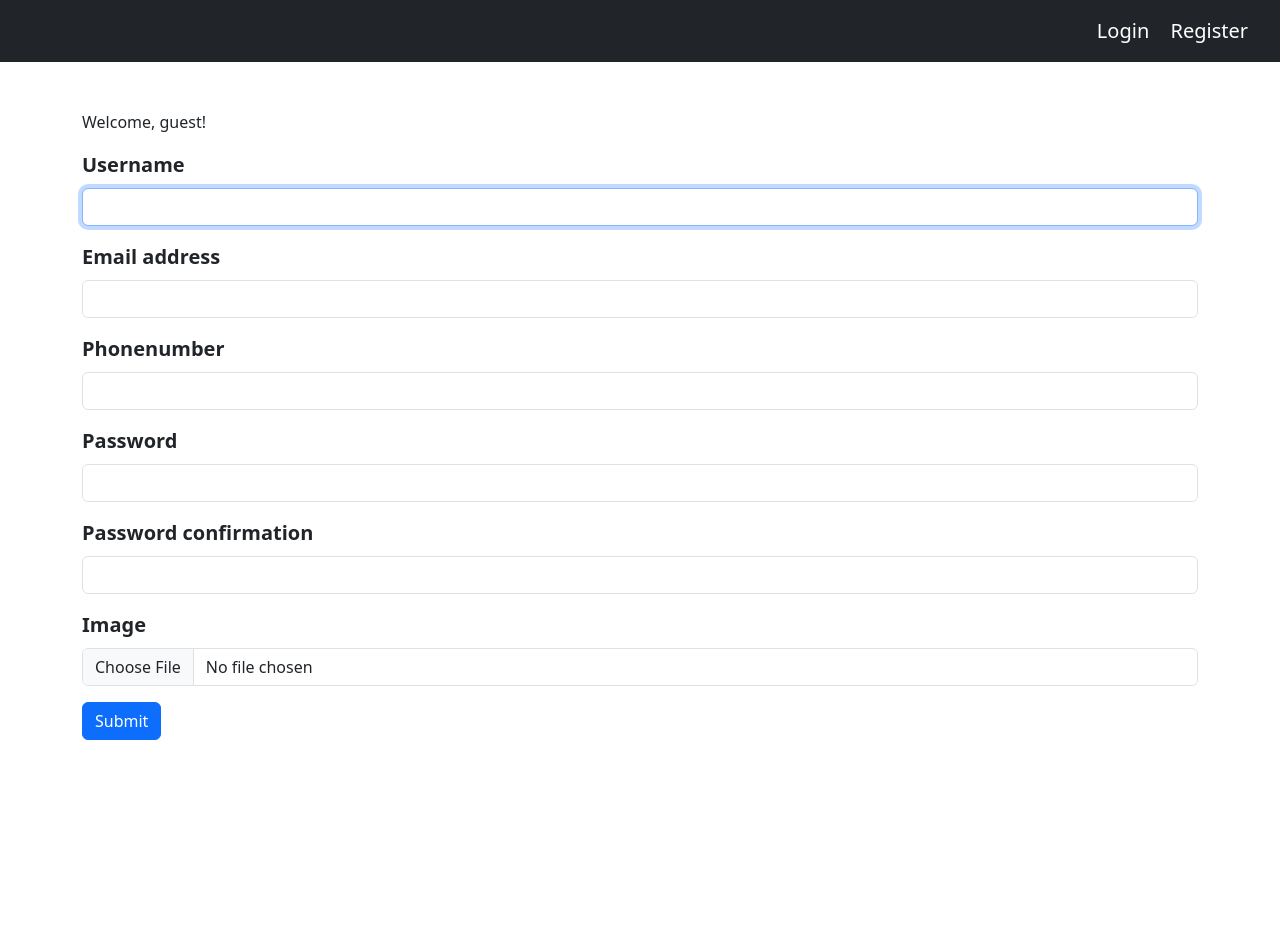
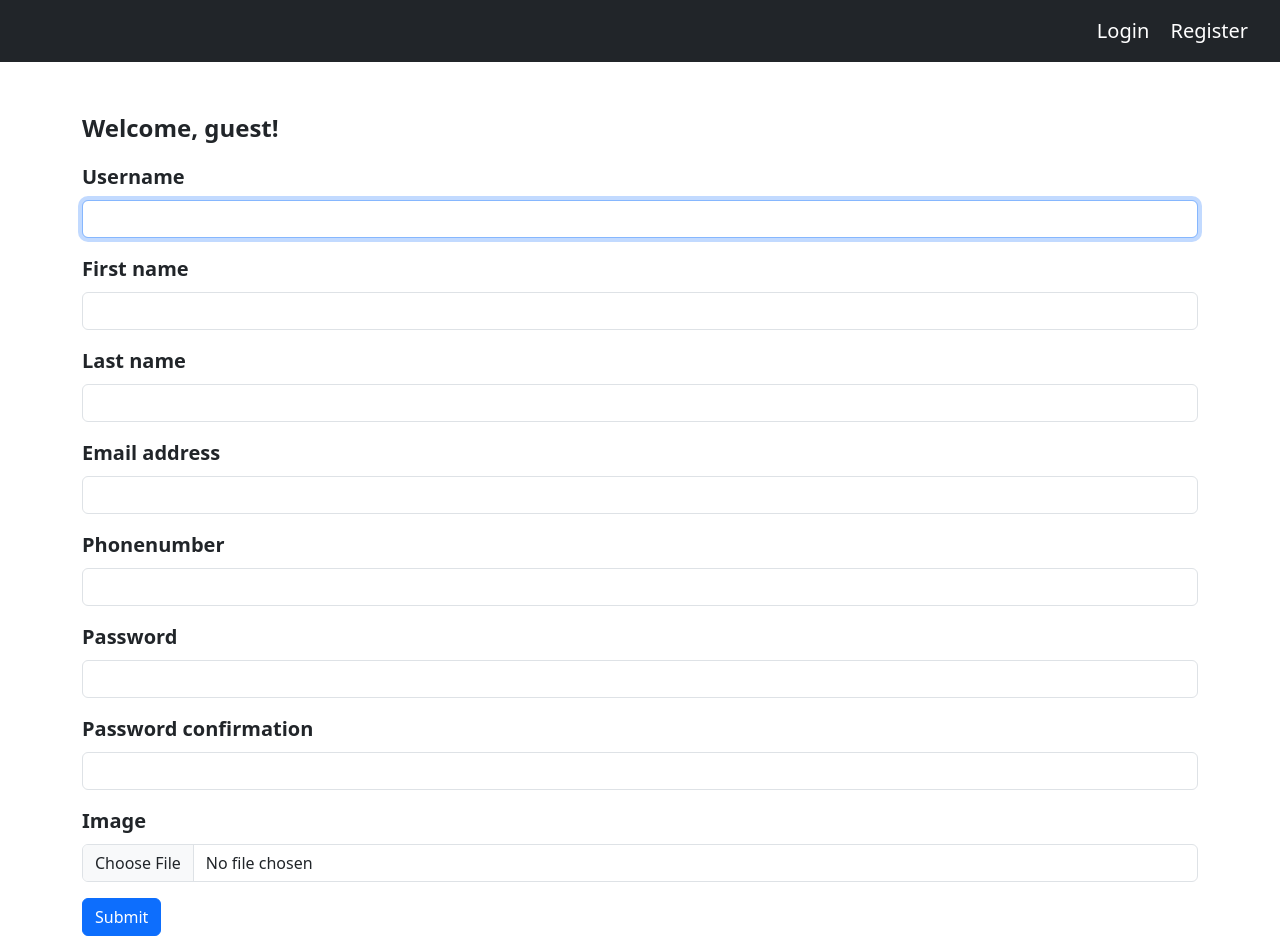
Before and after one commit to Ahmeed-Sayed/crowd_funding_ITI_django, a Django app: page /accounts/register/ in a window 1280 px wide. Before the commit the page ends 740 px from the top, so only its background shows below. Run offline with Django 4.2, Linux system fonts and the light colour scheme; some libraries are stand-ins or nearby versions.

Commit message:
added first_Name / last_Name to the registeration form

```diff
--- a/accounts/forms.py
+++ b/accounts/forms.py
@@ -24,9 +24,11 @@ class RegisterForm(UserCreationForm):
 
     class Meta:
         model = User
-        fields = ("username", "email", "phoneNumber", "password1", "password2", "image")
+        fields = ("username",'first_name','last_name', "email", "phoneNumber", "password1", "password2", "image")
         widgets = {
             "username": forms.TextInput(attrs={"class": "form-control"}),
+            "first_name": forms.TextInput(attrs={"class": "form-control"}),
+            "last_name": forms.TextInput(attrs={"class": "form-control"}),
             "email": forms.EmailInput(attrs={"class": "form-control"}),
         }
 
--- a/accounts/templates/accounts/accountRegister.html
+++ b/accounts/templates/accounts/accountRegister.html
@@ -1,11 +1,11 @@
 {%extends 'base.html'%} {%block title%} Register {%endblock%} {%block body%}
 {%if messages%} {% for message in messages%} {{ message }} {% endfor %}
 {%endif%} {% if request.session.username %}
-<p>Welcome, {{ request.session.username }}!</p>
+<p class='fs-4 fw-bold'>Welcome, {{ request.session.username }}!</p>
 {% comment %}
 <p>Welcome, {{ request.session.userId }}!</p>
 {% endcomment %} {% else %}
-<p>Welcome, guest!</p>
+<p class='fs-4 fw-bold' >Welcome, guest!</p>
 {% endif %}
 
 <form method="post" enctype="multipart/form-data">
```
Also changed, not shown: db.sqlite3.
